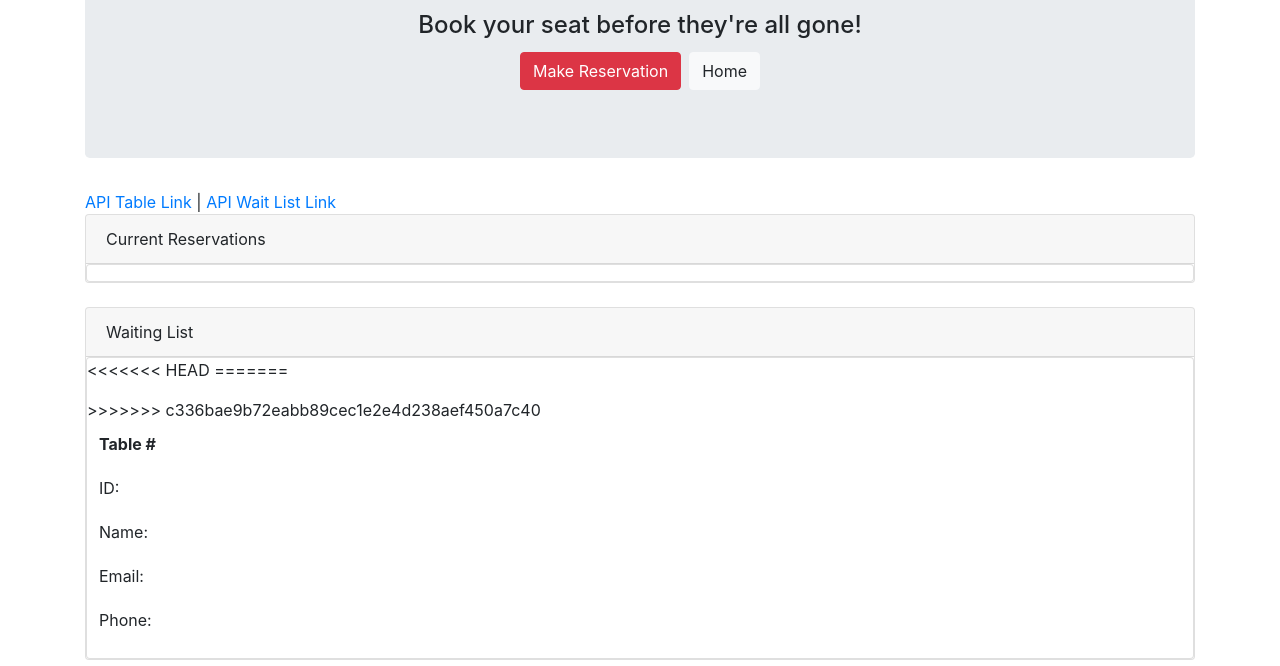
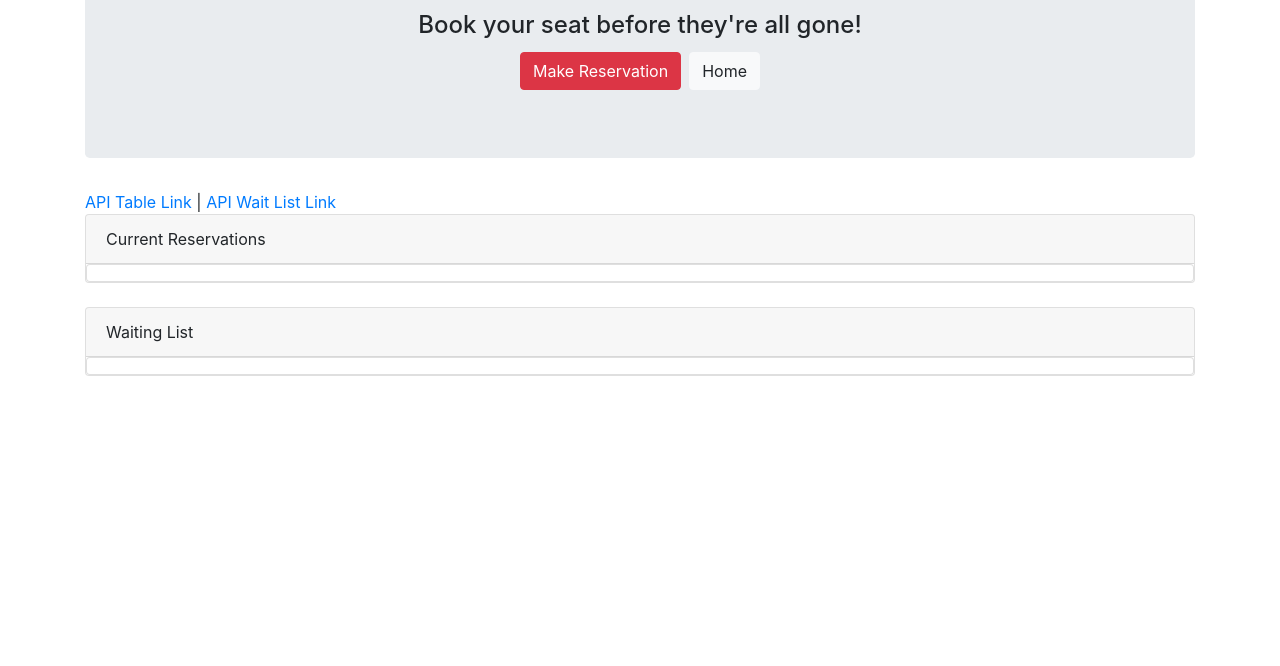
Before and after one commit to austdobe/Hot_restaurant, a website: page view.html in a window 1280 px wide. Shown: the part 134-800 px from the top of the page. Drawn offline with nearby package versions, Linux system fonts and the light colour scheme; no server answers.

Commit message:
final fixes

```diff
--- a/view.html
+++ b/view.html
@@ -52,31 +52,8 @@
                         <ul class="list-group list-group-flush">
                             <td class="list-group-item">
                                 <div class="card">
-<<<<<<< HEAD
                                     <table class="table table-borderless waitList">
 
-=======
-                                    <table class="table table-borderless">
-                                        <thead>
-                                            <tr>
-                                                <th scope="col">Table #</th>
-                                            </tr>
-                                        </thead>
-                                        <tbody>
-                                            <tr>
-                                                <td>ID:</td>
-                                            </tr>
-                                            <tr>
-                                                <td>Name:</td>
-                                            </tr>
-                                            <tr>
-                                                <td>Email:</td>
-                                            </tr>
-                                            <tr>
-                                                <td>Phone:</td>
-                                            </tr>
-                                      </tbody>
->>>>>>> c336bae9b72eabb89cec1e2e4d238aef450a7c40
                                     </table>
                                 </div>
                             <td>
@@ -104,7 +81,7 @@
     $.get("/api/wait", function(data){
         console.log(data)
         for(var i = 0; i < data.length; i ++ ){
-            var tableNumber = (i + 1)
+            var tableNumber = (i + 6)
             $(".waitList").append(
                 "<thead><tr><th>Table: " + tableNumber + "</th></tr></thead><tbody>tr><td>Name: " + data[i].name + "</td></tr>" + "<tr>\n<td>Phone: " + data[i].phone + "</td></tr>"+ "<tr>\n<td>Email: " + data[i].email + "</td></tr>" + "<tr>\n<td>ID: " + data[i].uniqueID + "</td></tr></tbody>")
         }
```
Also changed, not shown: make.html (+3 -11 lines).
